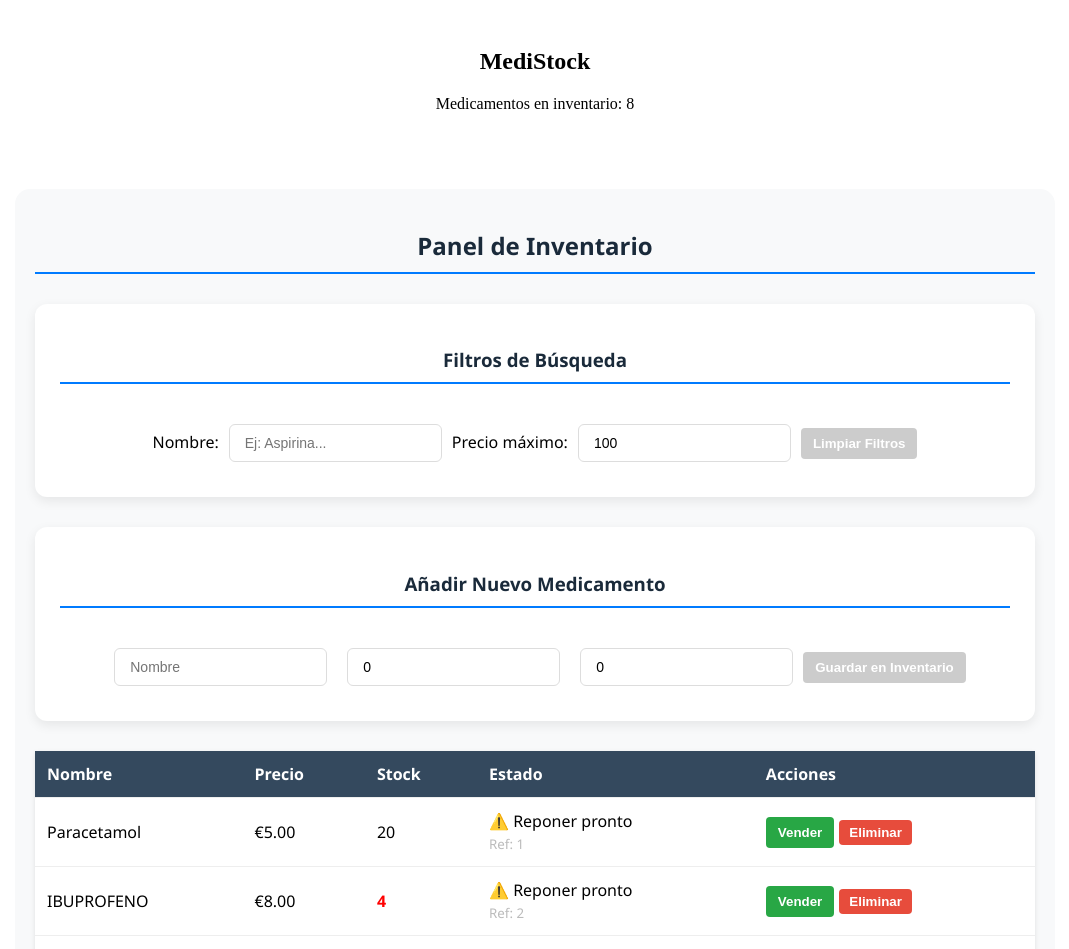
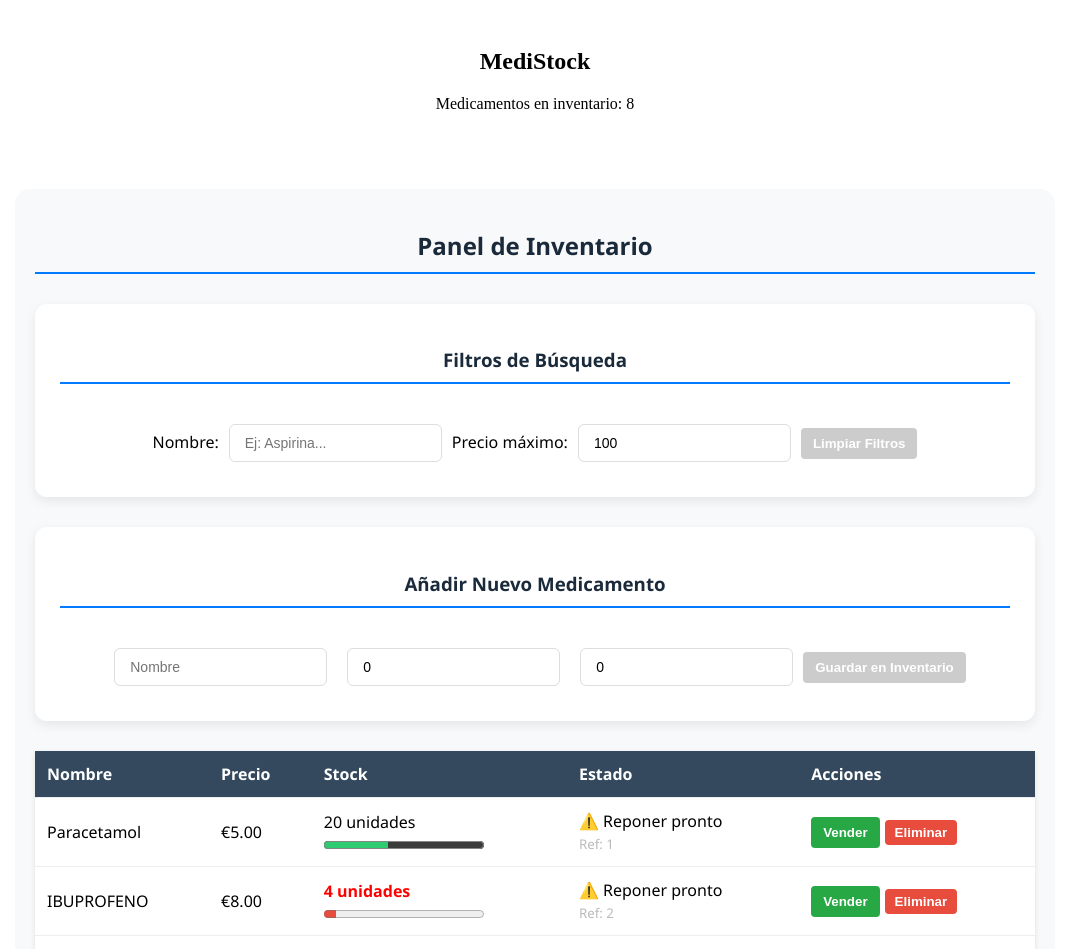
Before and after one commit to christiamgsp/MediStock, an Angular app: page / in a window 1280 px wide. Shown: the top 949 px of the page, without its empty margins (105-1174 px from the left). Built offline with nearby package versions, Linux system fonts and the light colour scheme.

Commit message:
feat: integración de barras de progreso dinámicas y reestructuración de tabla

```diff
--- a/src/app/app.html
+++ b/src/app/app.html
@@ -52,11 +52,20 @@
       <tr *ngFor="let m of medicamentosFiltrados">
         <td>{{ m.stock < 5 ? m.nombre.toUpperCase() : m.nombre }}</td>
         <td>{{ m.precio | currency: 'EUR' }}</td>
-        <td
-          [style.color]="m.stock < 10 ? 'red' : 'black'"
-          [style.font-weight]="m.stock < 10 ? 'bold' : 'normal'"
-        >
-          {{ m.stock }}
+        <td>
+          <div style="display: flex; flex-direction: column; gap: 4px">
+            <span
+              [style.color]="m.stock < 10 ? 'red' : 'black'"
+              [style.font-weight]="m.stock < 10 ? 'bold' : 'normal'"
+            >
+              {{ m.stock }} unidades
+            </span>
+            <progress
+              [value]="m.stock"
+              max="50"
+              [style.accent-color]="m.stock < 10 ? '#e74c3c' : '#2ecc71'"
+            ></progress>
+          </div>
         </td>
         <td>
           <span *ngIf="m.stock > 20">✅ Disponible</span>
```
